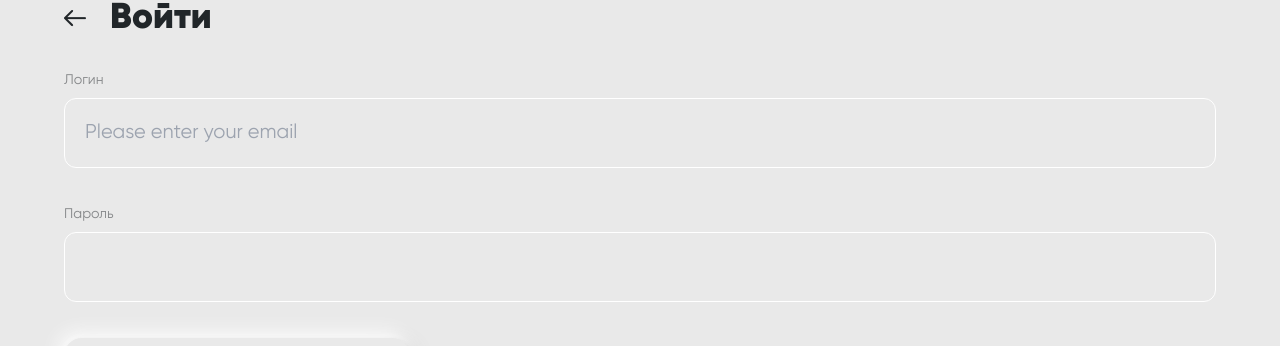
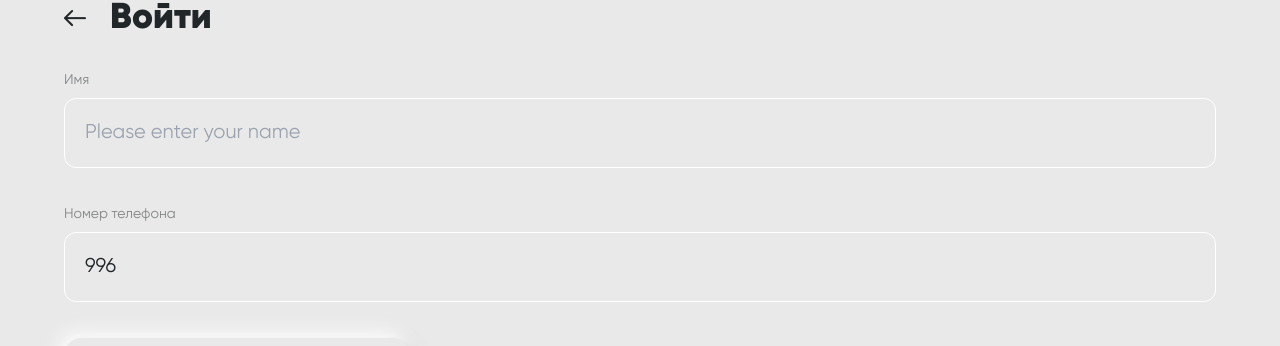
Before and after one commit to OmurbekArykbaev/cook-service, a React (Create React App) app: page /login in a window 1280 px wide. Shown: the part 174-520 px from the top of the page. Built offline with nearby package versions, Linux system fonts and the light colour scheme.

Commit message:
code refactoring in login/validation

```diff
--- a/src/components/Header/Header.tsx
+++ b/src/components/Header/Header.tsx
@@ -1,19 +1,17 @@
-import { useEffect, useRef, useState } from "react"
+import { useEffect, useState } from "react"
 import { Link } from "react-router-dom"
 import { useAppSelector } from "../../hooks/rtkHooks"
 
 const Header = () => {
   const [toggle, isToggle] = useState<string>("hidden")
-  const btnRef = useRef<HTMLButtonElement>(null)
   const { isAuthorization } = useAppSelector((state) => state.authorization)
 
   useEffect(() => {
-    const closeToggle = (e: any) => {
-      if (e.path[0].tagName !== "BUTTON") isToggle("hidden")
-    }
-
-    document.body.addEventListener("click", closeToggle)
-    return () => document.body.removeEventListener("click", closeToggle)
+    // const closeToggle = (e: any) => {
+    //   if (e.path[0].tagName !== "BUTTON") isToggle("hidden")
+    // }
+    // document.body.addEventListener("click", closeToggle)
+    // return () => document.body.removeEventListener("click", closeToggle)
   }, [])
 
   return (
@@ -59,11 +57,7 @@ const Header = () => {
             className={`${toggle} blur-none bg-[#E9E9E9] rounded-2xl p-3 max-w-[300px] absolute top-14 -right-5 shadow-mobile-menu z-30 sm:right-0`}
           >
             <div className="flex justify-end py-2 pr-4">
-              <button
-                id="profile-close-btn"
-                ref={btnRef}
-                onClick={() => isToggle("hidden")}
-              >
+              <button id="profile-close-btn" onClick={() => isToggle("hidden")}>
                 <img src="./img/close.svg" alt="" />
               </button>
             </div>
@@ -91,34 +85,28 @@ const Header = () => {
                     </Link>
                   </li>
                   <li className="p-3 border-t-2 border-white">
-                    <Link to="/order" className="flex items-center">
-                      <img className="mr-3" src="./img/item2.svg" alt="" />
-                      <h4>Депозит</h4>
-                    </Link>
-                  </li>
-                  <li className="p-3 border-t-2 border-white">
-                    <Link to="/shipping" className="flex items-center">
+                    <Link to="/cards" className="flex items-center">
                       <img className="mr-3" src="./img/item3.svg" alt="" />
                       <h4>Привязанные карты</h4>
                     </Link>
                   </li>
                   <li className="p-3 border-t-2 border-white">
-                    <a href="/#" className="flex items-center">
+                    <Link to="/address" className="flex items-center">
                       <img className="mr-3" src="./img/item4.svg" alt="" />
                       <h4>Мои адреса</h4>
-                    </a>
+                    </Link>
                   </li>
                   <li className="p-3  border-t-2 border-white">
-                    <a href="/#" className="flex items-center">
+                    <Link to="/profile" className="flex items-center">
                       <img className="mr-3" src="./img/item5.svg" alt="" />
                       <h4>Мои данные</h4>
-                    </a>
+                    </Link>
                   </li>
                   <li className="p-3  border-t-2 border-white">
-                    <a href="/#" className="flex items-center">
+                    <Link to="/" className="flex items-center">
                       <img className="mr-3" src="./img/item6.svg" alt="" />
                       <h4>Выйти</h4>
-                    </a>
+                    </Link>
                   </li>
                 </>
               )}
--- a/src/pages/LoginForm/LoginForm.tsx
+++ b/src/pages/LoginForm/LoginForm.tsx
@@ -21,8 +21,8 @@ const LoginForm = () => {
     handleSubmit,
   } = useFormik({
     initialValues: {
-      email: "",
-      password: "",
+      name: "",
+      phone: "996",
     },
     validationSchema: basicSchema,
     onSubmit: (values, actions) => {
@@ -33,7 +33,6 @@ const LoginForm = () => {
     },
   })
 
-  console.log(errors.password)
   return (
     <Wrapper>
       <section>
@@ -49,46 +48,46 @@ const LoginForm = () => {
             >
               {/* input 1 */}
               <div className="flex flex-col space-y-2">
-                <label className="text-sm text-textGray" htmlFor="login">
-                  Логин
+                <label className="text-sm text-textGray" htmlFor="name">
+                  Имя
                 </label>
                 <input
-                  value={values.email}
+                  value={values.name}
                   className={
-                    errors.email && touched.email
+                    errors.name && touched.name
                       ? `input-items-address border border-red-500`
                       : `input-items-address border`
                   }
                   type="text"
-                  name="email"
-                  placeholder="Please enter your email"
+                  name="name"
+                  placeholder="Please enter your name"
                   onChange={handleChange}
                   onBlur={handleBlur}
                 />
-                {errors.email && touched.email && (
-                  <p className="text-red-800">{errors.email}</p>
+                {errors.name && touched.name && (
+                  <p className="text-red-800">{errors.name}</p>
                 )}
               </div>
 
               {/* input 2 */}
               <div className="flex flex-col space-y-2">
-                <label className="text-sm text-textGray" htmlFor="password">
-                  Пароль
+                <label className="text-sm text-textGray" htmlFor="phone">
+                  Номер телефона
                 </label>
                 <input
                   className={
-                    errors.password && errors.password
+                    errors.phone && errors.phone
                       ? `input-items-address border border-red-500`
                       : `input-items-address border`
                   }
-                  type="password"
-                  name="password"
+                  type="number"
+                  name="phone"
                   onChange={handleChange}
-                  value={values.password}
+                  value={values.phone}
                   onBlur={handleBlur}
                 />
-                {errors.password && touched.password && (
-                  <p className="text-red-800">{errors.password}</p>
+                {errors.phone && touched.phone && (
+                  <p className="text-red-800">{errors.phone}</p>
                 )}
               </div>
 
--- a/src/pages/LoginForm/loginSlice.ts
+++ b/src/pages/LoginForm/loginSlice.ts
@@ -1,8 +1,8 @@
 import { createSlice, PayloadAction } from "@reduxjs/toolkit"
 
 interface ILoginData {
-  email: string
-  password: string
+  name: string
+  phone: string
 }
 
 interface InitState {
@@ -11,7 +11,7 @@ interface InitState {
 }
 
 const initialState: InitState = {
-  loginData: { email: "", password: "" },
+  loginData: { name: "", phone: "" },
   isAuthorization: false,
 }
 
--- a/src/services/schemas/index.ts
+++ b/src/services/schemas/index.ts
@@ -1,14 +1,19 @@
 import * as yup from "yup"
 
-const passwordRules = /^(?=.*\d)(?=.*[a-z])(?=.*[A-Z]).{5,}$/
+// const passwordRules = /^(?=.*\d)(?=.*[a-z])(?=.*[A-Z]).{5,}$/
+const nameRules = /^[a-zA-Zа-яА-ЯёЁ'][a-zA-Z-а-яА-ЯёЁ' ]+[a-zA-Zа-яА-ЯёЁ']*$/
 
 export const basicSchema = yup.object().shape({
-  email: yup.string().email("please").required(),
-  password: yup
+  name: yup
     .string()
+    .matches(nameRules, "Please enter valid name")
+    .max(40)
+    .required(),
+  phone: yup
+    .number()
     .min(5)
-    .matches(passwordRules, { message: "Please create a stronger password" })
-    .required("Required"),
+    .min(10, "Must be more than 10 characters")
+    .required("This field is requried"),
 })
 
 // confirmPassword: yup
```
